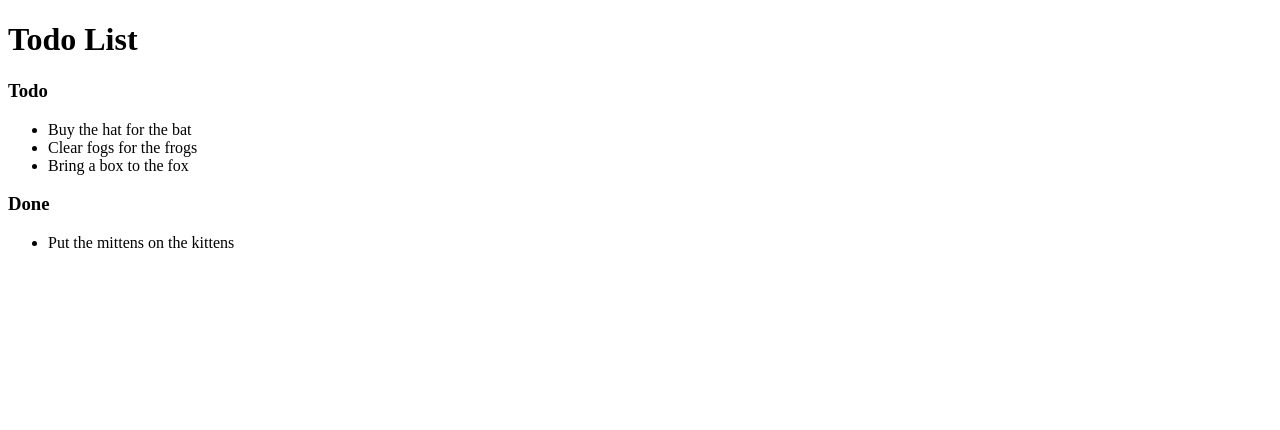
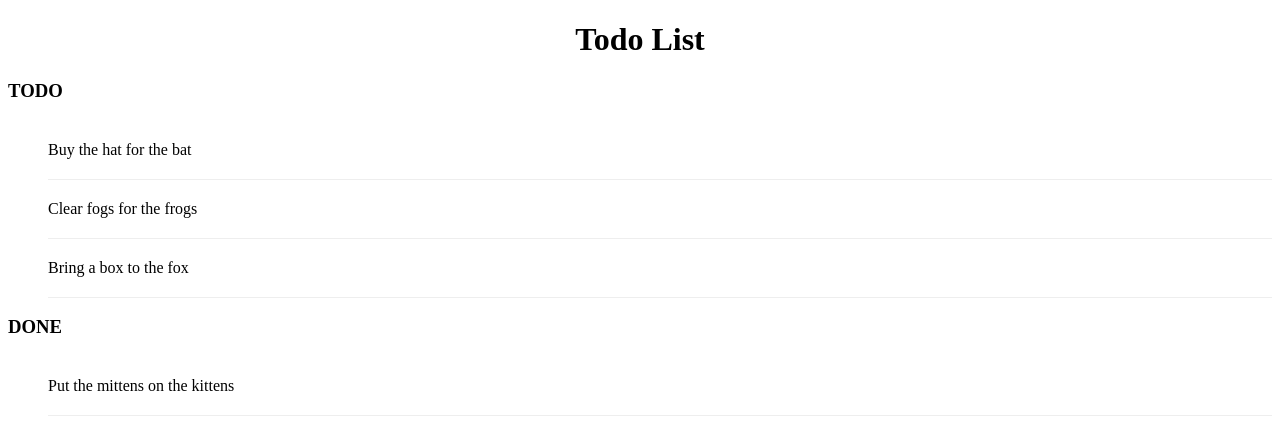
Before and after one commit to Soroush-Mohammadi/todos, a plain HTML site: page index.html in a window 1280 px wide. Drawn offline with Linux system fonts and the light colour scheme.

Commit message:
Add extera style
Resolve #3

```diff
--- a/index.html
+++ b/index.html
@@ -4,6 +4,7 @@
     <meta charset="UTF-8" />
     <meta http-equiv="X-UA-Compatible" content="IE=edge" />
     <meta name="viewport" content="width=device-width, initial-scale=1.0" />
+    <link rel="stylesheet" href="style.css" />
     <title>Todo List</title>
   </head>
   <body>
--- /dev/null
+++ b/style.css
@@ -0,0 +1,13 @@
+h1 {
+    text-align: center;
+}
+
+h3 {
+    text-transform: uppercase;
+}
+
+li {
+    overflow: hidden;
+    padding: 20px 0;
+    border-bottom: 1px solid #eee;
+}
```
